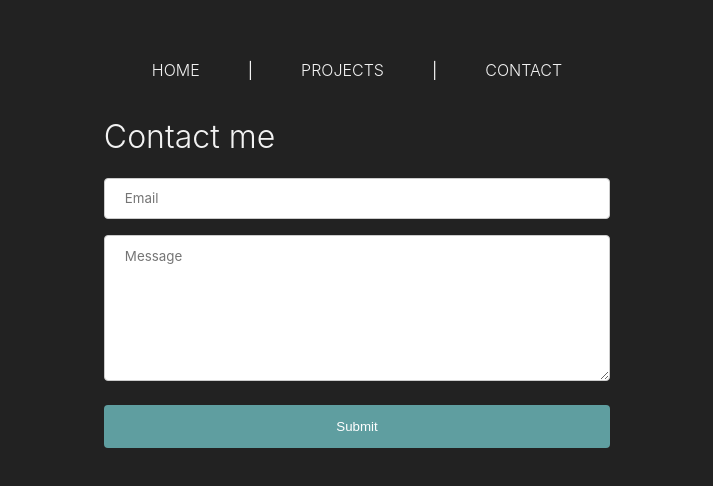
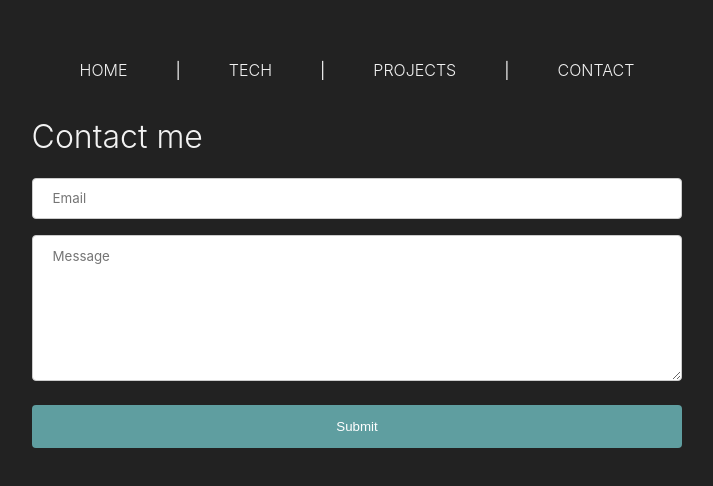
Before and after one commit to c00di/my-portfolio, a Next.js app: page /contact in a window 1280 px wide. Shown: the part 142-628 px from the top of the page, without its empty margins (283-996 px from the left). Built offline with nearby package versions, Linux system fonts and the light colour scheme.

Commit message:
Repurpose component: projects -> tech.

```diff
--- a/ui/components/Navbar.comp.tsx
+++ b/ui/components/Navbar.comp.tsx
@@ -7,6 +7,12 @@ const Navbar = () => {
         <div className='link-container'>
           <Link href='/'>
             <a className='link'>Home</a>
+          </Link>
+        </div>
+        {'|'}
+        <div className='link-container'>
+          <Link href='/tech'>
+            <a className='link'>Tech</a>
           </Link>
         </div>
         {'|'}
```
Also changed, not shown: pages/projects.tsx (deleted, +0 -13 lines), pages/tech.tsx (added, +13 -0 lines), ui/views/Tech.view.tsx (renamed from ui/views/Projects.view.tsx, +4 -5 lines).
